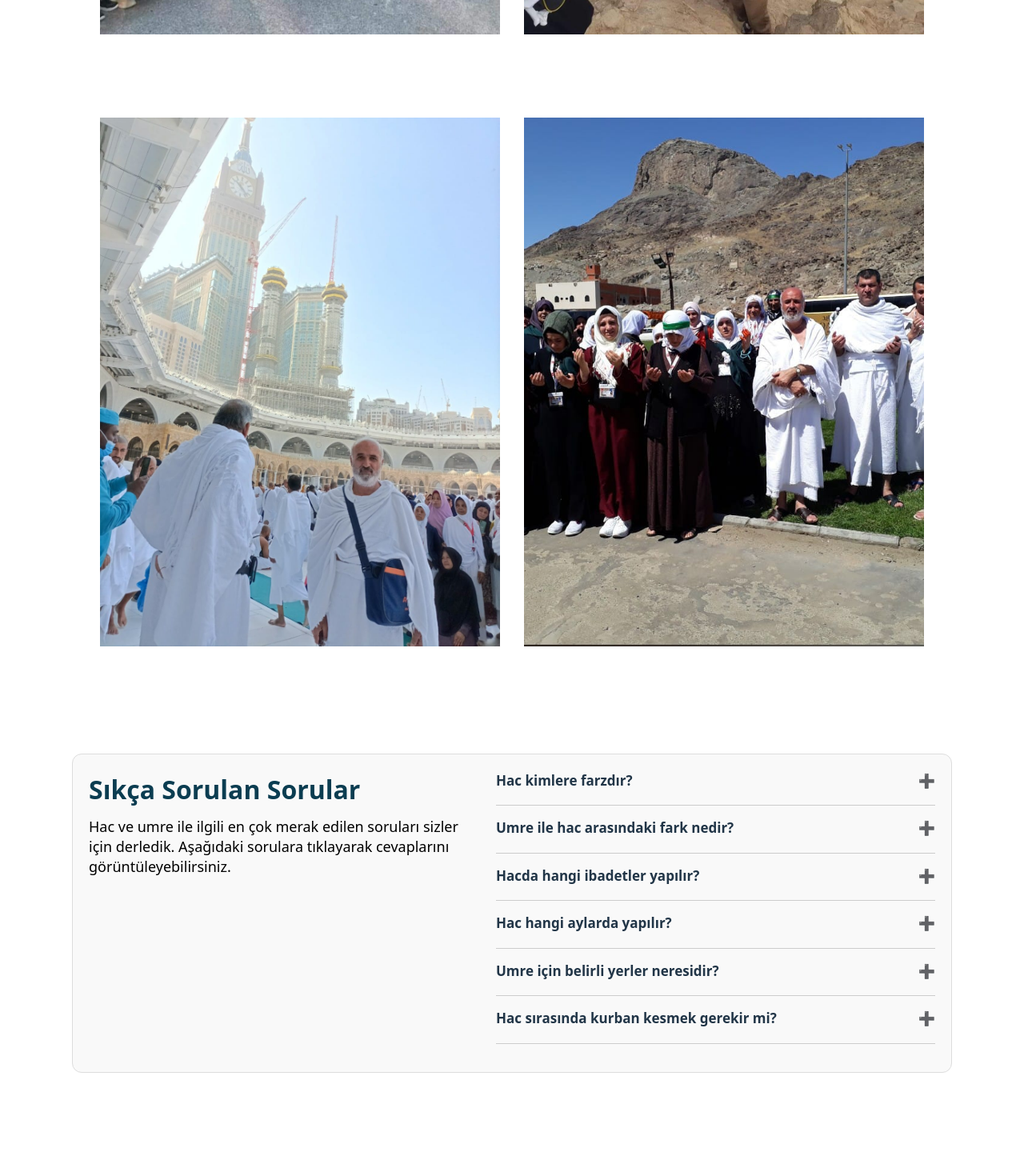
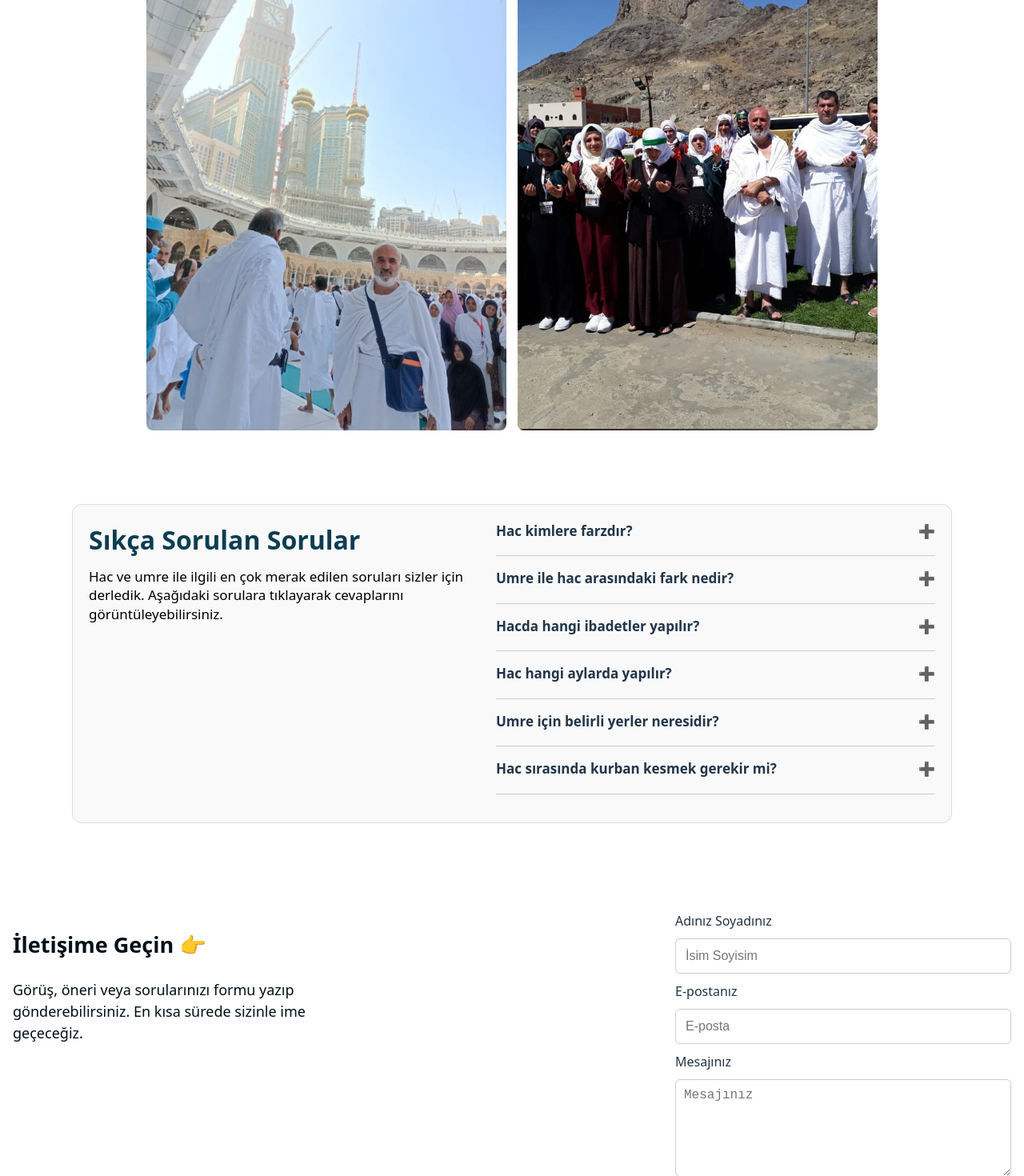
Before and after one commit to zehrayokus/fatih-proje, a React (Vite) app: page / in a window 1280 px wide. Shown: the part 2406-3876 px from the top of the page at 80% size. Built offline with nearby package versions, Linux system fonts and the light colour scheme.

Commit message:
update layout / content

```diff
--- a/src/components/ContactForm.jsx
+++ b/src/components/ContactForm.jsx
@@ -22,14 +22,14 @@ function ContactForm() {
   return (
     <div
       id="iletisim"
-      style={{ ...containerStyle, paddingTop: "0px", marginTop: "90px" }} // navbar payı bırakıldı
+      style={{ ...containerStyle, marginTop: "70px" }} // navbar payı bırakıldı
     >
       {/* Sol yazı kısmı */}
       <div style={textBoxStyle}>
         <h2>İletişime Geçin 👉</h2>
         <p>
           Görüş, öneri veya sorularınızı formu yazıp gönderebilirsiniz.
-          En kısa sürede sizinle iletişime geçeceğiz.
+          En kısa sürede sizinle ime geçeceğiz.
         </p>
       </div>
 
@@ -86,9 +86,9 @@ const containerStyle = {
 
 const textBoxStyle = {
   flex: "1 1 280px",
-  fontSize: "20px",
+  fontSize: "18px",
   color: "#001016ff",
-  lineHeight: "1.6",
+  lineHeight: "1.5",
   maxWidth: "420px",
 };
 
--- a/src/components/FAQ.jsx
+++ b/src/components/FAQ.jsx
@@ -115,7 +115,7 @@ const styles = {
   },
   subtitle: {
     marginTop: "10px",
-    fontSize: "18px",
+    fontSize: "17px",
     color: "#000",
     lineHeight: "1.4",
   },
@@ -138,7 +138,7 @@ const styles = {
     marginTop: "8px",
     color: "#000",
     lineHeight: "1.5",
-    fontSize: "16px",
+    fontSize: "15px",
   },
   icon: {
     marginLeft: "10px",
--- a/src/components/Footer.jsx
+++ b/src/components/Footer.jsx
@@ -26,7 +26,7 @@ function Footer() {
 const footerStyle = {
   background: "#d8dddda8",
   color: "black",
-  padding: "30px 0",
+  padding: "10px 0",
   width: "100%",
 };
 
@@ -69,7 +69,7 @@ if (isMobile) {
 
 const textStyle = {
   margin: "8px 0",
-  fontSize: "17px",
+  fontSize: "14px",
   textAlign: "center",
 };
 
--- a/src/components/Foto.jsx
+++ b/src/components/Foto.jsx
@@ -2,12 +2,12 @@
 import React from "react";
 
 const fotoData = [
-  { src: "fatihkabe.jpeg",},
-  { src: "fatihtoplu.jpeg",},
-  { src: "fatih1.jpeg", },
-  { src: "fatih.jpeg", },
-  { src: "fatihhac.jpeg", },
-  { src: "fatih2.jpeg", },
+  { src: "fatihkabe.jpeg" },
+  { src: "fatihtoplu.jpeg" },
+  { src: "fatih1.jpeg" },
+  { src: "fatih.jpeg" },
+  { src: "fatihhac.jpeg" },
+  { src: "fatih2.jpeg" },
 ];
 
 function Foto() {
@@ -17,8 +17,8 @@ function Foto() {
         <div key={rowIndex} style={styles.row}>
           {fotoData.slice(rowIndex * 2, rowIndex * 2 + 2).map((item, index) => (
             <div key={index} style={styles.box}>
-              <img src={item.src} alt={item.title} style={styles.image} />
-              <h3 style={styles.title}>{item.title}</h3>
+              <img src={item.src} alt="" style={styles.image} />
+              {/* title kaldırıldı */}
               <p style={styles.description}>{item.description}</p>
             </div>
           ))}
@@ -44,33 +44,26 @@ const styles = {
   },
   box: {
     width: "100%",
-    maxWidth: "500px",
+    maxWidth: "450px",
     display: "flex",
     flexDirection: "column",
     alignItems: "center",
     textAlign: "center",
     borderRadius: "12px",
-    padding: "10px",
+    padding: "2px",
     backgroundColor: "white",
   },
-  imageWrapper: {
-  width: "100%",
-  aspectRatio: "4 / 3", // 🔑 yatay + dikey için ideal
-  overflow: "hidden",
-  borderRadius: "8px",
-},
-
-image: {
-  width: "100%",
-  height: "100%",
-  objectFit: "cover",
-},
-
+  image: {
+    width: "100%",
+    height: "100%",
+    objectFit: "cover",
+    borderRadius: "8px",
+  },
   title: {
     fontSize: "28px",
     fontWeight: "bold",
     color: "#0b3d51",
-    marginBottom: "6px",
+    marginBottom: "1px",
   },
   description: {
     fontSize: "20px",
```
